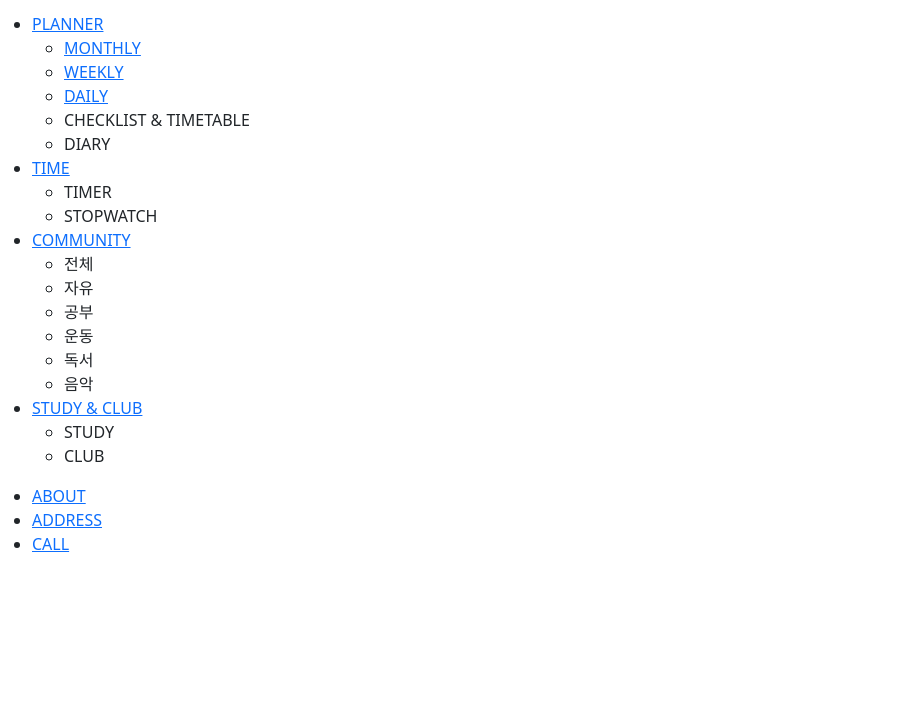
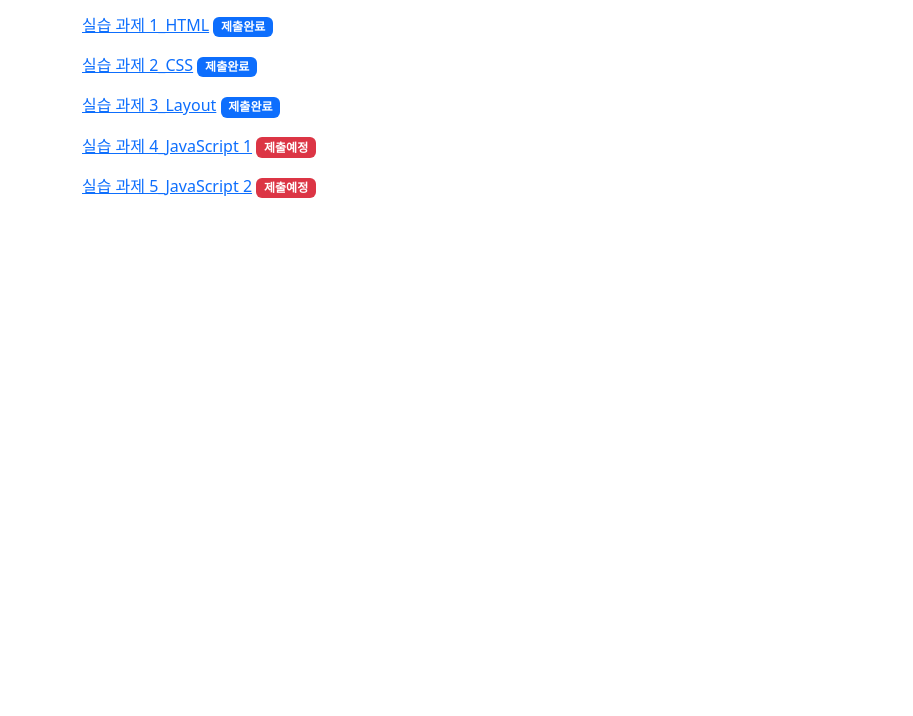
Before and after one commit to ssssyoungm/NOTE, a plain HTML site: page index.html in a window 1280 px wide. Shown: the part 84-800 px from the top of the page, without its empty margins (0-913 px from the left). Drawn offline with nearby package versions, Linux system fonts and the light colour scheme.

Commit message:
e 	modified:   index.html

```diff
--- a/index.html
+++ b/index.html
@@ -1,62 +1,23 @@
 <!DOCTYPE html>
-<html lang="ko">
+<html lang="en">
     <head>
+        <title>학번 이름</title>
         <meta charset="utf-8">
-        <title>POsitive DOiNG_퐁두</title>
         <meta name="viewport" content="width=device-width, initial-scale=1">
         <link href="https://cdn.jsdelivr.net/npm/bootstrap@5.3.3/dist/css/bootstrap.min.css" rel="stylesheet">
         <script src="https://cdn.jsdelivr.net/npm/bootstrap@5.3.3/dist/js/bootstrap.bundle.min.js"></script>
-        <!--외부 리소스와 연결-->
-        <link rel="stylesheet" href="style.css">
     </head>
     <body>
-        <div class="container">
-            <h1>제목</h1>
-            <p>부연설명</p>
+        <div class="container mt-3">
+            <h1>index.html (컴퓨터과학전공 2314737 마서영)</h1>
+            <hr>
+            <ul class="nav flex-column">
+                <li class="pb-3"><a href="#">실습 과제 1_HTML</a> <span class="badge bg-primary">제출완료</span></li>
+                <li class="pb-3"><a href="#">실습 과제 2_CSS</a> <span class="badge bg-primary">제출완료</span></li>
+                <li class="pb-3"><a href="#">실습 과제 3_Layout</a> <span class="badge bg-primary">제출완료</span></li>
+                <li class="pb-3"><a href="#">실습 과제 4_JavaScript 1</a> <span class="badge bg-danger">제출예정</span></li>
+                <li class="pb-3"><a href="#">실습 과제 5_JavaScript 2</a> <span class="badge bg-danger">제출예정</span></li>
+            </ul>
         </div>
-        <nav>
-            <ul>
-                <li><a href="#">PLANNER</a>
-                    <ul>
-                        <li><a href="monthly.html">MONTHLY</a></li>
-                        <li><a href="weekly.html">WEEKLY</a></li>
-                        <li><a href="daily.html">DAILY</a></li>
-                        <li>CHECKLIST & TIMETABLE</li>
-                        <li>DIARY</li>
-                    </ul>
-                </li>
-                <li><a href="#">TIME</a>
-                    <ul>
-                        <li>TIMER</li>
-                        <li>STOPWATCH</li>
-                    </ul>
-                </li>
-                <li><a href="community.html">COMMUNITY</a>
-                    <ul>
-                        <li>전체</li>
-                        <li>자유</li>
-                        <li>공부</li>
-                        <li>운동</li>
-                        <li>독서</li>
-                        <li>음악</li>
-                    </ul>
-                </li>
-                <li><a href="#">STUDY & CLUB</a>
-                    <ul>
-                        <li>STUDY</li>
-                        <li>CLUB</li>
-                    </ul>
-                </li>
-            </ul>
-        </nav>
-        <footer>
-            <nav>
-                <ul>
-                    <li><a href="#">ABOUT</a></li>
-                    <li><a href="#">ADDRESS</a></li>
-                    <li><a href="#">CALL</a></li>
-                </ul>
-            </nav>
-        </footer>
     </body>
 </html>
```
